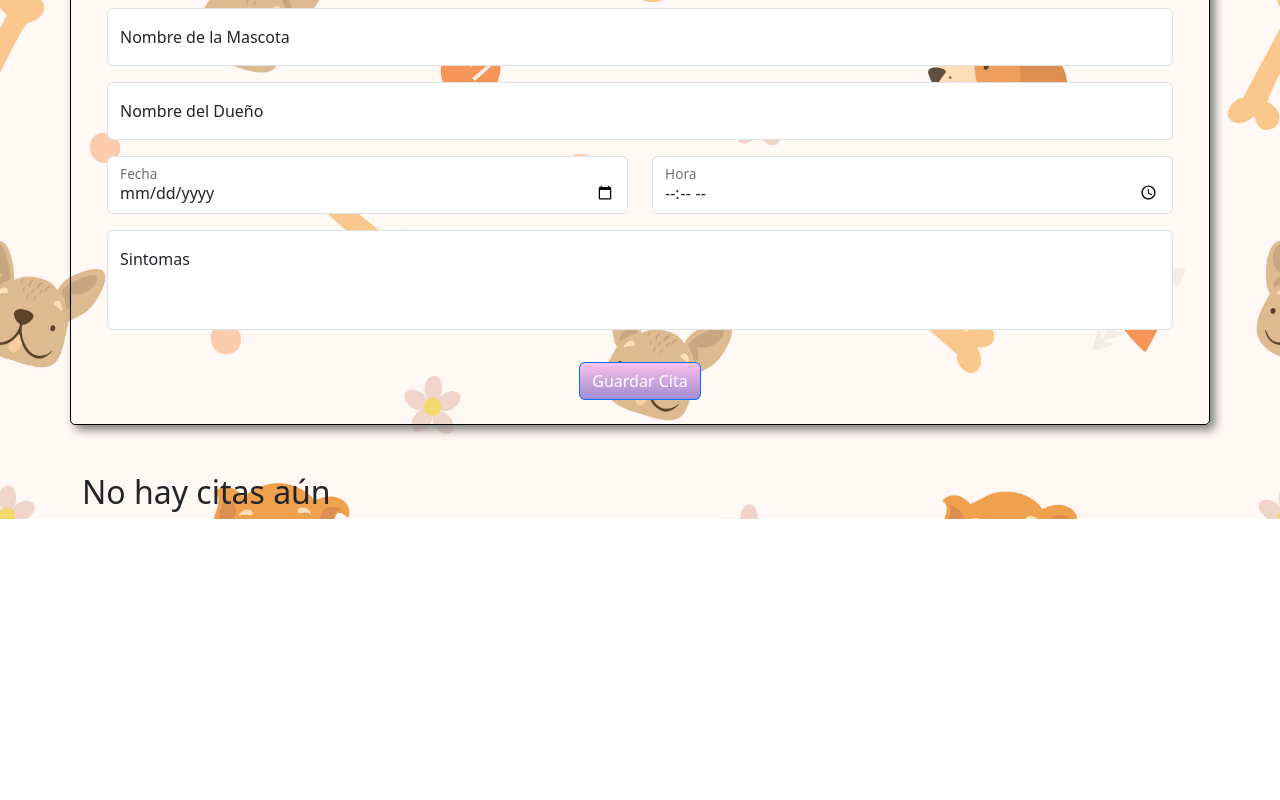
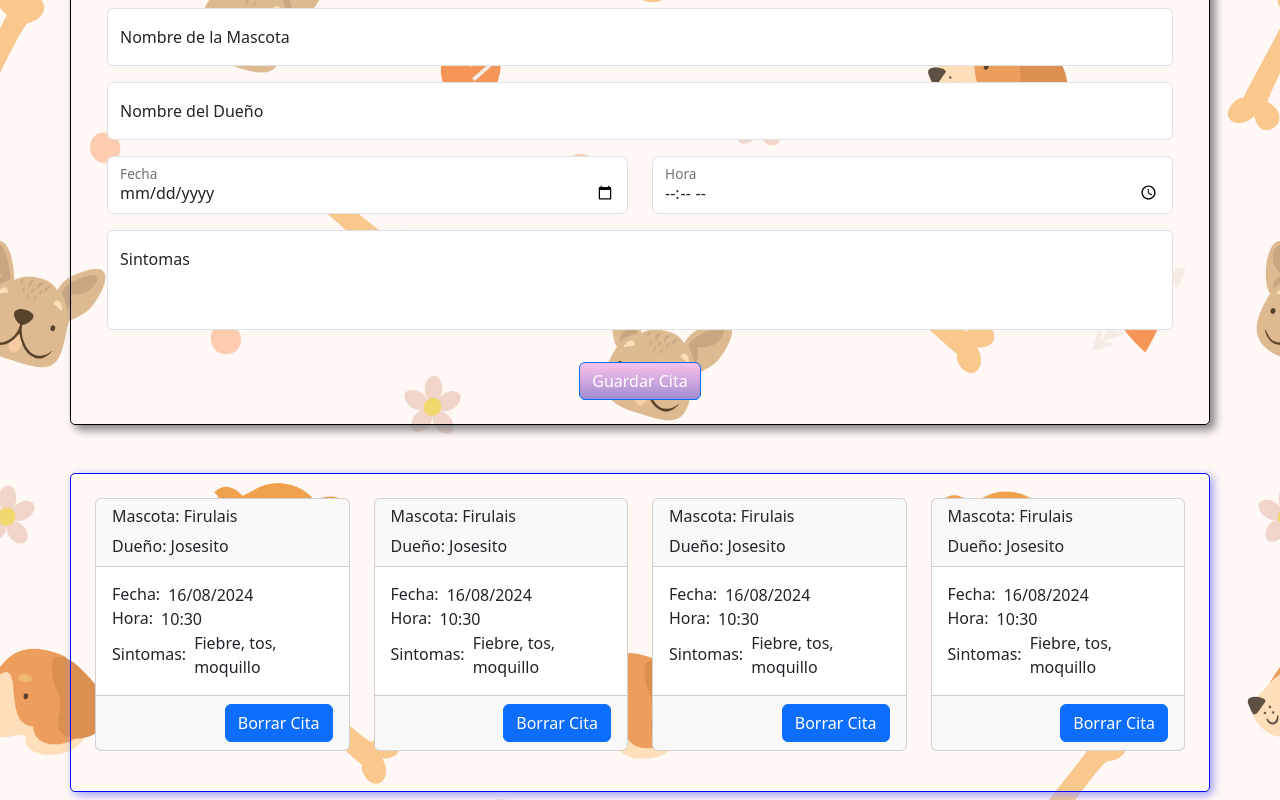
Before and after one commit to Agustin030s/citasVeterinaria, a React (Vite) app: page / in a window 1280 px wide. Shown: the part 302-1102 px from the top of the page. Before the commit the page ends 821 px from the top, so only its background shows below. Built offline with nearby package versions, Linux system fonts and the light colour scheme.

Commit message:
se termino la card que representara cada cita

```diff
--- a/src/App.css
+++ b/src/App.css
@@ -22,3 +22,9 @@ body{
 .btnGuardar{
   background-image: linear-gradient(to top, #a18cd1 0%, #fbc2eb 100%);
 }
+
+.listaCitas{
+  border: 1px solid blue;
+  border-radius: 5px;
+  box-shadow: 3px 3px 10px rgb(155, 155, 248);
+}
--- a/src/components/CardCita.jsx
+++ b/src/components/CardCita.jsx
@@ -1,9 +1,31 @@
+import { Card, Button } from "react-bootstrap";
+
 const CardCita = () => {
-    return (
-        <div>
-
+  return (
+    <Card>
+      <Card.Header>
+        <h6>Mascota: Firulais</h6>
+        <p className="m-0">Dueño: Josesito</p>
+      </Card.Header>
+      <Card.Body>
+        <div className="d-flex align-items-center">
+          <h6 className="mb-0 me-2">Fecha: </h6>
+          <p className="mb-0">16/08/2024</p>
         </div>
-    );
+        <div className="d-flex align-items-center">
+          <h6 className="mb-0 me-2">Hora: </h6>
+          <p className="mb-0">10:30</p>
+        </div>
+        <div className="d-flex align-items-center">
+          <h6 className="mb-0 me-2">Sintomas: </h6>
+          <p className="mb-0">Fiebre, tos, moquillo</p>
+        </div>
+      </Card.Body>
+      <Card.Footer className="text-end">
+        <Button>Borrar Cita</Button>
+      </Card.Footer>
+    </Card>
+  );
 };
 
 export default CardCita;
--- a/src/components/ListadoDeCitas.jsx
+++ b/src/components/ListadoDeCitas.jsx
@@ -1,9 +1,26 @@
+import { Col, Row } from "react-bootstrap";
+import CardCita from "./CardCita";
+
 const ListadoDeCitas = () => {
-    return (
-        <section className="container my-2">
-            <h2>No hay citas aún</h2>
-        </section>
-    );
+  return (
+    <section className="container my-2 p-4 listaCitas">
+      {/* <h2>No hay citas aún</h2> */}
+      <Row>
+        <Col md={4} lg={3} className="mb-3">
+          <CardCita></CardCita>
+        </Col>
+        <Col md={4} lg={3} className="mb-3">
+          <CardCita></CardCita>
+        </Col>
+        <Col md={4} lg={3} className="mb-3">
+          <CardCita></CardCita>
+        </Col>
+        <Col md={4} lg={3} className="mb-3">
+          <CardCita></CardCita>
+        </Col>
+      </Row>
+    </section>
+  );
 };
 
 export default ListadoDeCitas;
```
